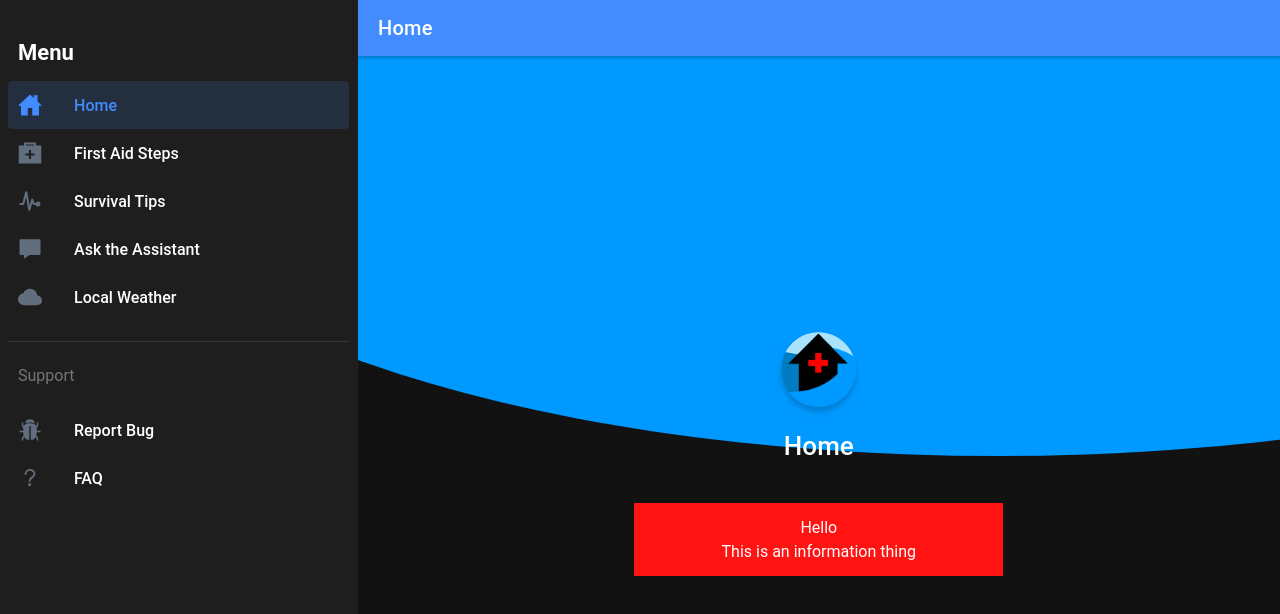
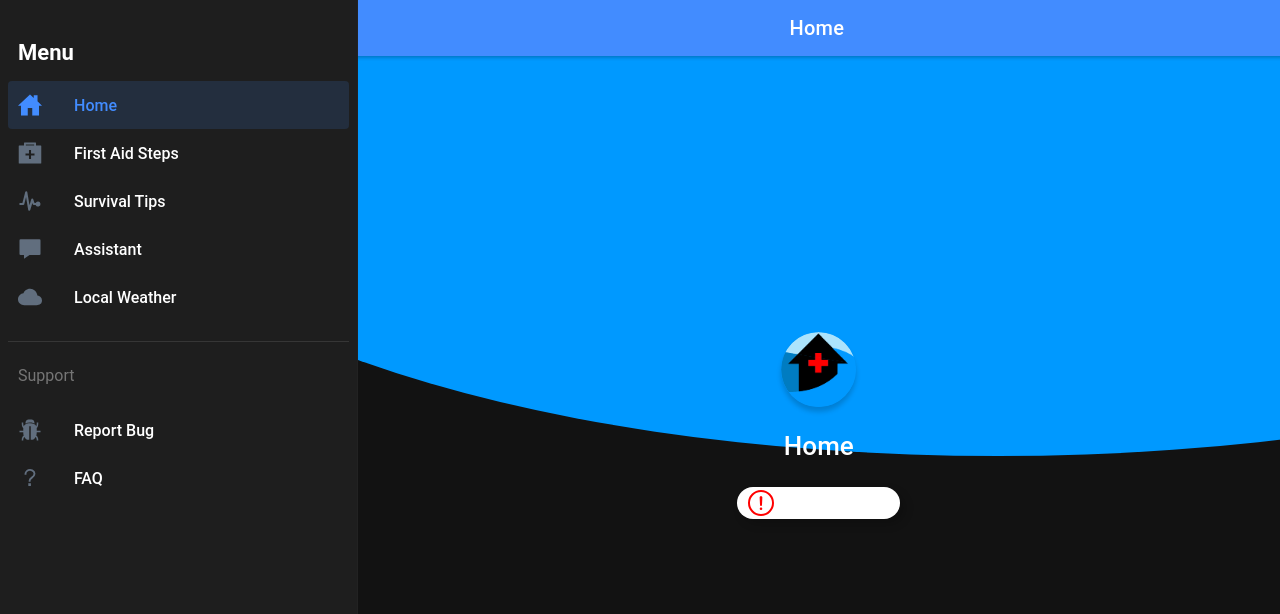
Before and after one commit to BRafters/call4code_deep_blue, a React (Create React App) app in the folder call_for_code/: page /home in a window 1280 px wide. Shown: the top 614 px of the page. Built offline with nearby package versions, Linux system fonts and the light colour scheme.

Commit message:
added watson and edited home
2020-06-20
added watson to index.html
changed manifest.json
edited data.json
changed name of assistant item in menu
added formatting to assistant page
changed notification for home page

```diff
--- a/call_for_code/public/index.html
+++ b/call_for_code/public/index.html
@@ -26,6 +26,20 @@
 
   <body>
     <div id="root"></div>
+    <script>
+      window.watsonAssistantChatOptions = {
+          integrationID: "a2c56d45-814a-485e-bf0e-308f78c282fa", // The ID of this integration.
+          region: "us-south", // The region your integration is hosted in.
+          serviceInstanceID: "a8f37680-70ff-409c-a879-981611a14609", // The ID of your service instance.
+          onLoad: function(instance) { instance.render(); }
+        };
+      setTimeout(function(){
+        const t=document.createElement('script');
+        t.src="https://web-chat.global.assistant.watson.appdomain.cloud/loadWatsonAssistantChat.js";
+        document.head.appendChild(t);
+
+      });
+    </script>
   </body>
 
 </html>
--- a/call_for_code/src/components/Menu.tsx
+++ b/call_for_code/src/components/Menu.tsx
@@ -47,7 +47,7 @@ const appPages: AppPage[] = [
     mdIcon: pulseSharp
   },
   {
-    title: 'Ask the Assistant',
+    title: 'Assistant',
     url: '/assistant',
     iosIcon: chatboxOutline,
     mdIcon: chatboxSharp
--- a/call_for_code/src/data.json
+++ b/call_for_code/src/data.json
@@ -1,8 +1,8 @@
-[
 {
     "firstaid": [
         {
             "id": 0,
+            "link": "bleeding",
             "procedure": "Bleeding",
             "steps": ["1. Apply firm pressure directly to the wound", "2. If the bleeding is not stopping or you are unable to control it, immediately call emergency services (911) or direct a specific individual to do so!", "3. Keep pressure on wound until EMS arrives", "4. If bleeding is not abating tie a tourniquet."],
             "extraInfo": [{
@@ -12,50 +12,60 @@
         },
         {
             "id": 1,
+            "link": "brokenbone",
             "procedure": "Broken Bone",
             "steps": ["1. See if the injured person can support the injury with their hand or use a cushion or clothing to minimize movement of the injured area!", "2. If the injured area is visibly deformed, there is broken bone visible through skin, there is colour change below the injury, or if the person reports it is numb, cold, or extremely painful call emergency services (911) or direct a specific individual to do so!", "3. Make sure the injured area stays supported until EMS arrives."]
         }, {
             "id": 2,
+            "link": "burns",
             "procedure": "Burns",
             "steps": ["1. Cool burned area under cool running water or cold compress for at least 10 minutes", "2. If using ice or other frozen material, wrap a towel around it to make the compress. Do not apply frozen material directly to skin as this may cause tissue damage!", "3. If the burn requires additional care, cover it with a dry clean dressing", "4. If necessary, call emergency services (911) or direct a specific individual to do so!"]
         },
         {
             "id": 3,
+            "link": "choking",
             "procedure": "Choking",
             "steps": ["For adults or children alternate between any two of the following methods until the obstruction is cleared:", "1. Back blows: Bend the person forward at their waist, deliver 5 firm blows between their shoulder blades", "2. Abdominal thrusts: standing behind the person, form fist directly above their belly button area and give 5 quick, inward and upward thrusts.", "3. Chest thrusts: standing behind the person, place a fist in the middle of their chest with thumb facing inward and wrap other hand around fist. Thrust fist into their chest by pulling it straight towards you, into their chest. Complete 5 thrusts.", "For babies under 1 year old:", "1. Sit or kneel with baby face down along your forearm, holding jaw in your hand. Deliver 5 firm back blows between shoulder blades.", "If obstruction is not cleared:", "2. Carefully support baby’s head and turn them face up, place 2 fingers in middle of their chest and deliver 5 firm chest compressions.", "3. Repeat until the obstruction is cleared or baby starts to breathe normally or cry", "If you are unable to immediately clear the breathing obstruction call emergency services (911) or direct a specific individual to do so!"]
         },
         {
             "id": 4,
+            "link": "headinjury",
             "procedure": "Head Injury",
             "steps": ["1. If the person is confused, drowsy, experiencing impaired vision, balance/breathing/weakness issues, tingling or loss of sensation, vomiting, call emergency services (911) or direct a specific individual to do so!", "2. Direct the person to rest quietly and apply a cold compress to injury. If using ice or other frozen material, wrap a towel around it to make the compress. Do not apply frozen material directly to skin as this may cause tissue damage!"]
         },
         {
             "id": 5,
+            "link": "heartattack",
             "procedure": "Heart Attack",
             "steps": ["1. The warning signs can be any one or any combination of the following: pain, pressure, tightness or heaviness in the chest, radiating pain in chest to arm/shoulder/back/jaw/neck. May also include shortness of breath, nausea, vomiting, dizziness, sweatiness, pale skin.", "2. Call emergency services (911) or direct a specific individual to do so!", "3. Direct the person to rest quietly in as comfortable a place & position as possible. If they are responding to verbal instructions ask if they are allergic to Aspirin, if they are not have them chew 1 regular strength or 2 low-does ASA tablets.", "4. Keep them calm until EMS arrives. Speak in a reassuring, confident tone. Everything is going to be alright!"]
         },
         {
             "id": 6,
+            "link": "heatstroke",
             "procedure": "Heat Stroke",
             "steps": ["1. The person’s skin may be hot and red, and dry or moist. They may have severe headache, altered behaviour, changes in responsiveness, rapid shallow breathing, high body temperature.", "2. Call emergency services (911) or direct a specific individual to do so!", "3. Move the person to a cooler place. Remove or loosen tight clothing. ", "4. Actively cool the person by fanning them, immersing them in cool water. Even just immersing their forearms or pouring water on their torso will help. Apply cool, we cloths to skin. ", "5. If they are alert give them small amounts of cool water to drink, make sure they drink slowly."]
         },
         {
             "id": 7,
+            "link": "hypothermia",
             "procedure": "Hypothermia",
             "steps": ["1. The person may be shivering, pale, cold to touch. They may appear disoriented.", "2. Call emergency services (911) or direct a specific individual to do so!", "3. Warm the person slowly by applying warm water bottles, heating pads, or electric blankets to their torso. ", "4. If they are responsive, give them warm non-alcoholic beverages to drink."]
         },
         {
             "id": 8,
+            "link": "panicattack",
             "procedure": "Panic Attack",
             "steps": ["1. Demonstrate that you are listening to them and ask what you can do to help them.", "2. Do not move closer or attempt to physically contact them until they give you permission to do so", "3. If they express the intent to die or commit suicide, call emergency services (911) or direct a specific individual to do so!", "4. Reduce distractions and encourage the person to sit and rest.", "5. Help the person until they are calm."]
         },
         {
             "id": 9,
+            "link": "strainsandsprains",
             "procedure": "Strains and Sprains",
             "steps": ["1. Apply a cold pack wrapped in a thin towel to injured area.", "2. If it doesn’t improve seek medical advice"]
         },
         {
             "id": 10,
+            "link": "unresponsiveperson",
             "procedure": "Unresponsive Person",
             "steps": ["1. Carefully place hand in nape of their neck and tilt their head upwards. Attempt to observe breaths by look and feel.", "2. Are they breathing?"],
             "extraInfo": [{
@@ -70,6 +80,4 @@
     "page2": [
 
     ]
-
 }
-]
--- a/call_for_code/src/pages/Page.css
+++ b/call_for_code/src/pages/Page.css
@@ -0,0 +1,17 @@
+
+ion-title {
+    text-align: center;
+}
+
+h1 {
+    font-size: 30px;
+}
+
+h2 {
+    font-size: 20px;
+    color: #888;
+}
+
+p {
+    font-size: 14px;
+}
--- a/call_for_code/src/pages/assistant/Assistant.tsx
+++ b/call_for_code/src/pages/assistant/Assistant.tsx
@@ -1,6 +1,8 @@
 import React from 'react';
 import { IonButtons, IonContent, IonHeader, IonMenuButton, IonPage, IonTitle, IonToolbar } from '@ionic/react';
 import './Assistant.css';
+
+
 
 const Home: React.FC = () => {
 
@@ -16,8 +18,10 @@ const Home: React.FC = () => {
           </IonHeader>
 
           <IonContent>
-               Assistant Page
-
+               <h1>Header</h1>
+               <h2>Header 2</h2>
+               <p>Paragraph text</p>
+               <a href="#">link</a>
           </IonContent>
 
 
--- a/call_for_code/src/pages/faq/Faq.tsx
+++ b/call_for_code/src/pages/faq/Faq.tsx
@@ -1,7 +1,7 @@
 import React from 'react';
 import { useParams } from 'react-router';
 import { IonButtons, IonContent, IonHeader, IonIcon, IonMenuButton, IonPage, IonTitle, IonToolbar, IonNav, IonItem, IonLabel, IonList } from '@ionic/react';
-import { sadOutline, compassOutline, fitnessOutline, heartOutline, personOutline, restaurantOutline, roseOutline, snowOutline, walkOutline, helpOutline } from 'ionicons/icons';
+import { helpOutline } from 'ionicons/icons';
 import './Faq.css';
 
 const Faq: React.FC = () => {
--- a/call_for_code/src/pages/firstaid/FirstAidSelected.tsx
+++ b/call_for_code/src/pages/firstaid/FirstAidSelected.tsx
@@ -2,23 +2,25 @@ import React from 'react';
 import { useParams } from 'react-router';
 import { IonButtons, IonContent, IonHeader, IonIcon, IonMenuButton, IonPage, IonTitle, IonToolbar, IonNav, IonItem, IonLabel, IonList, IonBackButton } from '@ionic/react';
 import './FirstAid.css';
+import data from "../../data.json";
 
 const FirstAidSelected: React.FC = () => {
     const { id } = useParams<{ id: string; }>();
 
-
+    const content = data.firstaid;
 
      return(
      <IonPage>
           <IonHeader>
           <IonToolbar color="primary">
                <IonButtons slot="start">
-                <IonBackButton/>
+                <IonBackButton />
                </IonButtons>
                <IonButtons slot="end">
-               <IonMenuButton />
+               <IonMenuButton/>
                </IonButtons>
                <IonTitle> {id} </IonTitle>
+
           </IonToolbar>
           </IonHeader>
 
--- a/call_for_code/src/pages/home/Home.css
+++ b/call_for_code/src/pages/home/Home.css
@@ -32,11 +32,14 @@
 
 #home__info {
     padding: 10px;
-    background-color: rgb(255, 19, 19);
-    margin: 40px 30%;
-    color: white;
+    margin: 0px 20%;
 }
 
-#home__info > p {
-    margin: 5px;
+#home__info ion-icon {
+    color: red;
 }
+
+#home__info ion-chip {
+    background-color: white;
+    box-shadow: 5px 5px 10px rgba(0, 0, 0, 0.2);
+}
--- a/call_for_code/src/pages/home/Home.tsx
+++ b/call_for_code/src/pages/home/Home.tsx
@@ -1,5 +1,6 @@
 import React from 'react';
-import { IonButtons, IonContent, IonHeader, IonMenuButton, IonPage, IonTitle, IonToolbar } from '@ionic/react';
+import { IonButtons, IonContent, IonHeader, IonMenuButton, IonPage, IonTitle, IonToolbar, IonIcon, IonItem, IonChip, IonLabel} from '@ionic/react';
+import { alertCircleOutline } from 'ionicons/icons';
 import './Home.css';
 
 const Home: React.FC = () => {
@@ -23,8 +24,10 @@ const Home: React.FC = () => {
                     <h1 id="home__title">Home</h1>
 
                     <div id="home__info">
-                         <p>Hello</p>
-                         <p>This is an information thing</p>
+                         <IonChip>
+                              <IonIcon size="large" icon={alertCircleOutline}></IonIcon>
+                              <IonLabel>Information here</IonLabel>
+                         </IonChip>
                     </div>
 
                </section>
```
Also changed, not shown: call_for_code/public/manifest.json. Lines whose indentation alone changed are shown as unchanged.
